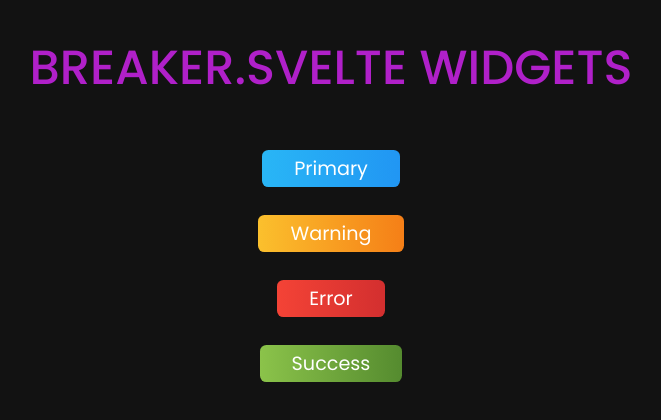
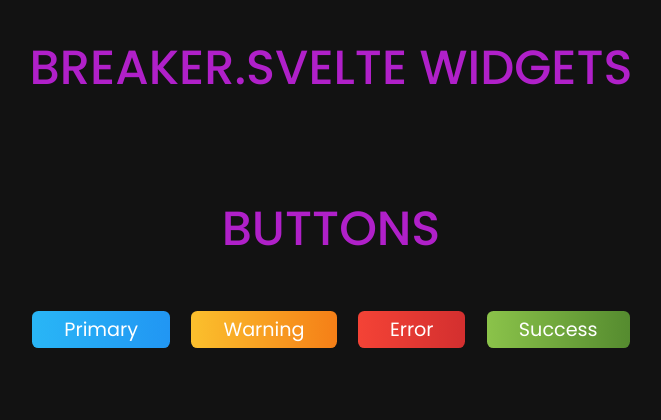
Before and after one commit to Lexographics/breaker.svelte, a SvelteKit app: page / in a window 1280 px wide. Shown: the top 420 px of the page, without its empty margins (309-970 px from the left). Built offline with nearby package versions, Linux system fonts and the light colour scheme.

Commit message:
Update demo page

```diff
--- a/src/routes/+page.svelte
+++ b/src/routes/+page.svelte
@@ -6,8 +6,13 @@
 <h1 style="text-align: center; text-transform: uppercase; margin: 2rem; color: #b020c9; font-size: 3rem; font-weight: 500;">
     breaker.svelte widgets
 </h1>
+<br>
 
-<div style="display: flex; flex-direction: column; align-items: center;">
+<h1 style="text-align: center; text-transform: uppercase; margin: 2rem; color: #b020c9; font-size: 3rem; font-weight: 500;">
+    buttons
+</h1>
+
+<div style="display: flex; flex-direction: row; align-items: center; justify-content: space-evenly; width: 50%; margin-left: 25%">
     <Button type="primary" href="#">Primary</Button>
     <Button type="warning" href="#">Warning</Button>
     <Button type="error" href="#">Error</Button>
```
